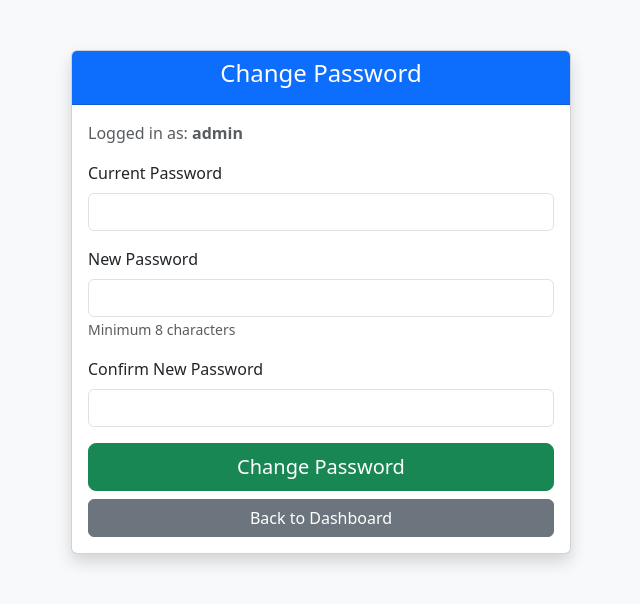
After one commit to ETTAAJ/RentalCars_full-stock, a PHP site: page /Admin/change_password.php in a window 1280 px wide. The commit adds this page. Shown: the top 604 px of the page, without its empty margins (319-959 px from the left). Run offline with PHP 8.4, Linux system fonts and the light colour scheme; a user stored in the database is signed in; data comes from the database, SQL or seed files in the repository.

Commit message:
reset password

```diff
--- /dev/null
+++ b/Admin/change_password.php
@@ -0,0 +1,136 @@
+<?php
+require_once 'config.php';
+
+/* -------------------------------------------------
+   1. ONLY ALLOW LOGGED-IN ADMIN
+   ------------------------------------------------- */
+if (empty($_SESSION['admin_logged_in']) || $_SESSION['admin_logged_in'] !== true) {
+    header('Location: login.php');
+    exit;
+}
+
+/* -------------------------------------------------
+   2. CSRF TOKEN
+   ------------------------------------------------- */
+if (empty($_SESSION['csrf_token'])) {
+    $_SESSION['csrf_token'] = bin2hex(random_bytes(32));
+}
+$csrf = $_SESSION['csrf_token'];
+
+/* -------------------------------------------------
+   3. GET CURRENT ADMIN
+   ------------------------------------------------- */
+$admin_id = $_SESSION['admin_id'] ?? 0;
+$stmt = $pdo->prepare("SELECT username, password FROM admins WHERE id = ?");
+$stmt->execute([$admin_id]);
+$admin = $stmt->fetch();
+
+if (!$admin) {
+    session_destroy();
+    header('Location: login.php');
+    exit;
+}
+
+/* -------------------------------------------------
+   4. HANDLE FORM
+   ------------------------------------------------- */
+$errors = [];
+$success = '';
+
+if ($_SERVER['REQUEST_METHOD'] === 'POST') {
+    if (!hash_equals($csrf, $_POST['csrf'] ?? '')) {
+        $errors[] = "Invalid request.";
+    } else {
+        $current = $_POST['current_password'] ?? '';
+        $new     = $_POST['new_password'] ?? '';
+        $confirm = $_POST['confirm_password'] ?? '';
+
+        // Validate current password
+        if (!password_verify($current, $admin['password'])) {
+            $errors[] = "Current password is incorrect.";
+        }
+
+        // Validate new password
+        if (strlen($new) < 8) {
+            $errors[] = "New password must be at least 8 characters.";
+        } elseif ($new !== $confirm) {
+            $errors[] = "Passwords do not match.";
+        }
+
+        // Update if no errors
+        if (empty($errors)) {
+            $hash = password_hash($new, PASSWORD_DEFAULT);
+            $stmt = $pdo->prepare("UPDATE admins SET password = ? WHERE id = ?");
+            $stmt->execute([$hash, $admin_id]);
+
+            // Log action
+            $log = $pdo->prepare("INSERT INTO admin_logs (admin_id, action, ip, created_at) VALUES (?, 'password_change', ?, NOW())");
+            $log->execute([$admin_id, $_SERVER['REMOTE_ADDR'] ?? 'unknown']);
+
+            $success = "Password changed successfully!";
+        }
+    }
+}
+?>
+<!DOCTYPE html>
+<html lang="en">
+<head>
+  <meta charset="UTF-8">
+  <title>Change Password</title>
+  <meta name="viewport" content="width=device-width, initial-scale=1">
+  <link href="https://cdn.jsdelivr.net/npm/bootstrap@5.3.3/dist/css/bootstrap.min.css" rel="stylesheet">
+  <style>
+    .card { max-width: 500px; margin: 50px auto; }
+    .alert { margin-top: 1rem; }
+  </style>
+</head>
+<body class="bg-light">
+<div class="container">
+  <div class="card shadow">
+    <div class="card-header bg-primary text-white text-center">
+      <h4>Change Password</h4>
+    </div>
+    <div class="card-body">
+      <p class="text-muted">Logged in as: <strong><?= htmlspecialchars($admin['username']) ?></strong></p>
+
+      <?php if ($success): ?>
+        <div class="alert alert-success"><?= $success ?></div>
+      <?php endif; ?>
+
+      <?php if (!empty($errors)): ?>
+        <div class="alert alert-danger">
+          <ul class="mb-0">
+            <?php foreach ($errors as $e): ?><li><?= htmlspecialchars($e) ?></li><?php endforeach; ?>
+          </ul>
+        </div>
+      <?php endif; ?>
+
+      <form method="POST">
+        <input type="hidden" name="csrf" value="<?= $csrf ?>">
+
+        <div class="mb-3">
+          <label class="form-label">Current Password</label>
+          <input type="password" name="current_password" class="form-control" required>
+        </div>
+
+        <div class="mb-3">
+          <label class="form-label">New Password</label>
+          <input type="password" name="new_password" class="form-control" required minlength="8">
+          <small class="text-muted">Minimum 8 characters</small>
+        </div>
+
+        <div class="mb-3">
+          <label class="form-label">Confirm New Password</label>
+          <input type="password" name="confirm_password" class="form-control" required>
+        </div>
+
+        <div class="d-grid gap-2">
+          <button type="submit" class="btn btn-success btn-lg">Change Password</button>
+          <a href="index.php" class="btn btn-secondary">Back to Dashboard</a>
+        </div>
+      </form>
+    </div>
+  </div>
+</div>
+</body>
+</html>
```
Also changed, not shown: Admin/index.php (+6 -8 lines), Admin/reset_admin.php (deleted, +0 -27 lines).
